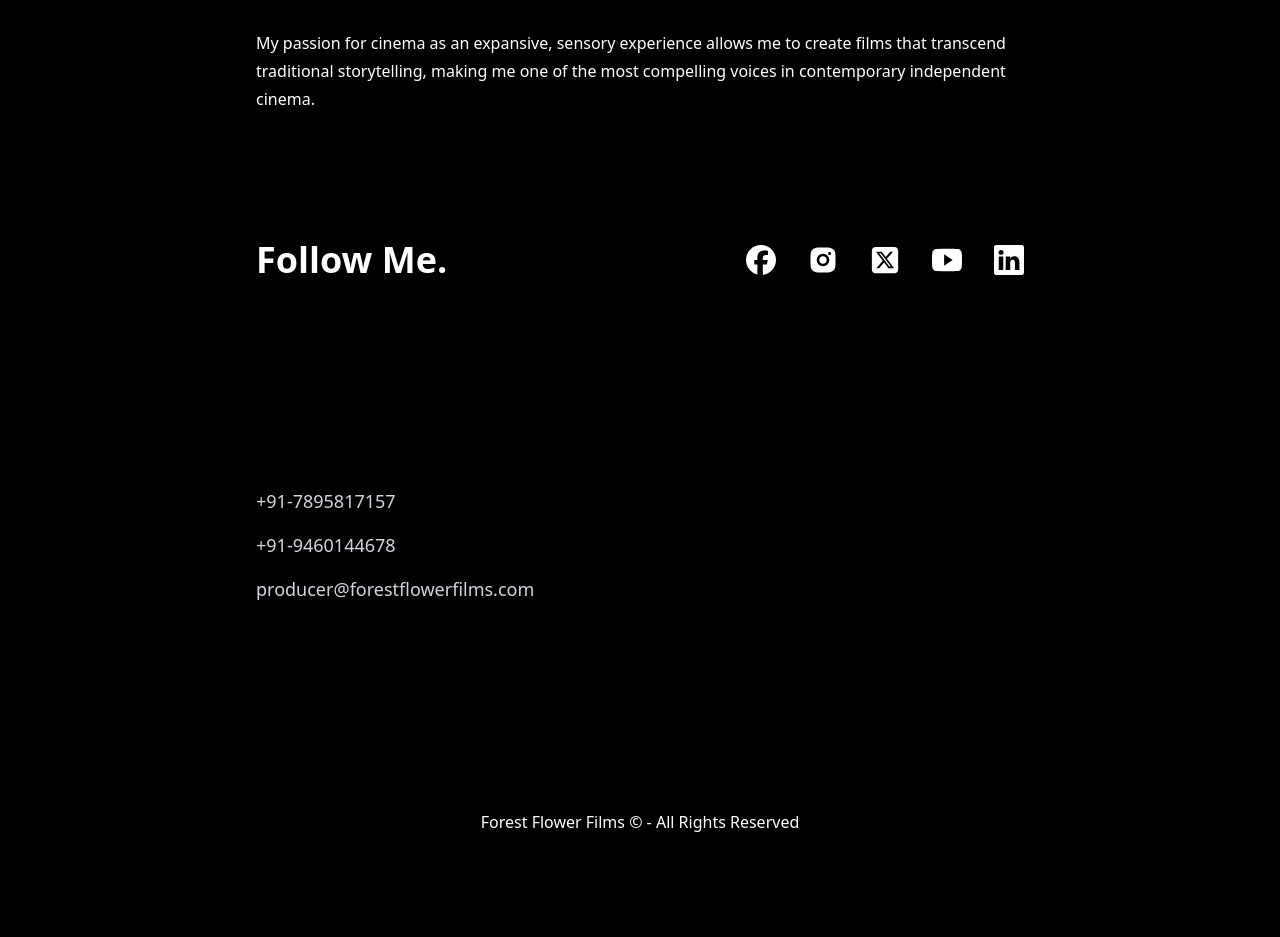
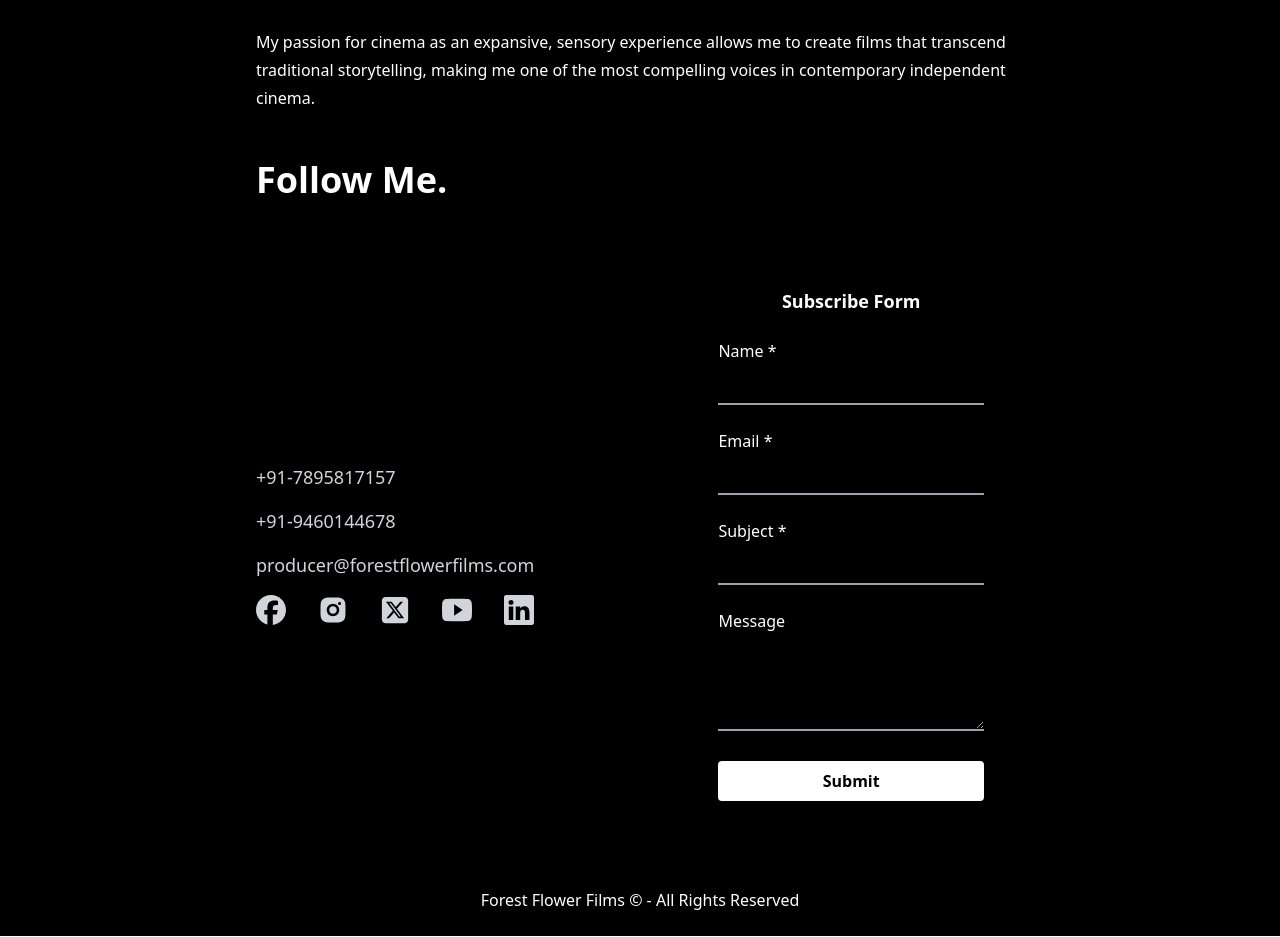
Before and after one commit to Gautam-Singh-Rathore/forest-flower-films, a React (Vite) app: page /about in a window 1280 px wide. Shown: the part 820-1757 px from the top of the page. Built offline with nearby package versions, Linux system fonts and the light colour scheme.

Commit message:
Some chnages

```diff
--- a/package.json
+++ b/package.json
@@ -28,6 +28,6 @@
     "globals": "^15.14.0",
     "postcss": "^8.4.49",
     "tailwindcss": "^3.4.17",
-    "vite": "^6.0.5"
+    "vite": "^6.0.7"
   }
 }
--- a/src/components/Footer.jsx
+++ b/src/components/Footer.jsx
@@ -11,11 +11,20 @@ const Footer = () => {
     const navigate = useNavigate();
 
   return (
-    <div className="bg-black w-full text-white h-screen px-4 lg:px-[20vw] md:px-[10vw] flex flex-col justify-around">
+    <div className="bg-black w-full text-white min-h-screen px-4 lg:px-[20vw] md:px-[10vw] flex flex-col justify-around gap-10">
       {/* Follow me  */}
       <div className=" flex flex-col lg:flex-row gap-8 lg:gap-0   justify-between items-center">
         <p className="text-3xl lg:text-4xl font-extrabold">Follow Me.</p>
-        <div className="flex justify-between gap-8 text-2xl lg:text-3xl">
+
+      </div>
+    <div className="flex flex-col md:flex-row gap-10 w-full justify-between items-center">
+{/* Email and phone  */}
+      <div className="w-full md:w-[45%] flex flex-col gap-4 text-sm lg:text-lg text-gray-300 px-10 lg:px-0">
+        <p>+91-7895817157</p>
+        <p>+91-9460144678</p>
+        <p>producer@forestflowerfilms.com</p>
+
+        <div className="flex justify-start gap-8 text-2xl lg:text-3xl">
           <FaFacebook onClick={()=> window.location.href="https://www.facebook.com/people/Forest-Flower-Films/61560437582794/" } className="cursor-pointer"/>
           <RiInstagramFill onClick={()=>window.location.href="https://www.instagram.com/forest_flower_films/" } className="cursor-pointer"/>
           <FaSquareXTwitter onClick={()=>window.location.href= "https://x.com/Thekabootari" } className="cursor-pointer"/>
@@ -24,12 +33,69 @@ const Footer = () => {
         </div>
       </div>
 
-      {/* Email and phone  */}
-      <div className="flex flex-col gap-4 text-sm lg:text-lg text-gray-300 px-10 lg:px-0">
-        <p>+91-7895817157</p>
-        <p>+91-9460144678</p>
-        <p>producer@forestflowerfilms.com</p>
+      {/* Subscribe form  */}
+      <div className=" w-full md:w-[45%] px-10 flex flex-col gap-6 ">
+        <h1 className="text-center font-semibold text-lg">Subscribe Form</h1>
+      <form class="space-y-6">
+
+          <div className="">
+            <label for="first_name" class="block text-white mb-4">
+              Name *
+            </label>
+            <input
+              type="text"
+              name="first_name"
+              class="w-full border-b-2 border-gray-400 bg-transparent text-white focus:outline-none  placeholder-white placeholder-opacity-50"
+            />
+          </div>
+          <div className="">
+            <label for="email" class="block text-white mb-4">
+              Email *
+            </label>
+            <input
+              type="email"
+              name="email"
+              class="w-full border-b-2 border-gray-400 bg-transparent text-white focus:outline-none  placeholder-white placeholder-opacity-50"
+            />
+          </div>
+
+          <div className="">
+            <label for="subject" class="block text-white mb-4">
+              Subject *
+            </label>
+            <input
+              type="text"
+              name="subject"
+              class="w-full border-b-2 border-gray-400 bg-transparent text-white focus:outline-none  placeholder-white placeholder-opacity-50"
+            />
+          </div>
+
+
+        <div>
+          <label for="message" class="block text-white">
+            Message
+          </label>
+          <textarea
+            name="message"
+            class="w-full border-b-2 border-gray-400 bg-transparent text-white focus:outline-none  placeholder-white placeholder-opacity-50"
+            rows="4"
+          ></textarea>
+        </div>
+
+        <div>
+          <button
+            type="submit"
+            class="w-full py-2 bg-white text-black font-semibold rounded hover: focus:ring-2"
+          >
+            Submit
+          </button>
+        </div>
+      </form>
       </div>
+    </div>
+
+
+
       {/* End bar  */}
       <div className="text-white text-center">
         Forest Flower Films © - All Rights Reserved
--- a/src/components/Header.jsx
+++ b/src/components/Header.jsx
@@ -11,7 +11,7 @@ const Header = () => {
   const navigate = useNavigate();
 
   return (
-    <div className="bg-black w-full h-[14vh] flex justify-between items-center lg:px-40 transition-all">
+    <div className="bg-black w-full h-[10vh] lg:h-[14vh] flex justify-between items-center lg:px-40 transition-all">
       {/* Logo  */}
       <div className="h-full w-max flex justify-center items-center">
         <div className=" h-full flex items-center justify-center">
--- a/src/components/HeroSection.jsx
+++ b/src/components/HeroSection.jsx
@@ -3,7 +3,7 @@ import bgvideo from "../../public/assets/bgvideo.mp4"
 
 const HeroSection = () => {
   return (
-    <div className='relative w-full h-[43vh] md:h-screen overflow-hidden bg-black z-[-2] flex items-center  border-b-[1px] border-gray-600 '>
+    <div className='relative w-full h-[43vh] lg:h-screen overflow-hidden bg-black z-[-2] flex items-center '>
         <video
         src={bgvideo}
         autoPlay
@@ -13,7 +13,7 @@ const HeroSection = () => {
       />
         <div className='text-whitew-max pl-40 pb-40 hidden lg:block'>
             <h1 className='text-white text-[50px] font-semibold mb-4'>Nidhi Saxena</h1>
-            <p className='font-semibold text-gray-400 text-xl pt-4'>Filmmaker, Writer and Visual Storyteller</p>
+            <p className='font-semibold text-gray-400 text-xl pt-3'>Filmmaker, Writer and Visual Storyteller</p>
         </div>
 
     </div>
--- a/src/components/HomeComponent.jsx
+++ b/src/components/HomeComponent.jsx
@@ -7,7 +7,7 @@ const HomeComponent = () => {
     <div className="bg-black text-white">
       {/* About  */}
       <div className="px-12 lg:px-[20vw] md:px-[10vw] py-16 ">
-        <div className="w-full  flex flex-col md:flex-row border-2 border-gray-700 rounded-3xl cursor-pointer hover:scale-105 transition-all ">
+        <div className="w-full  flex flex-col md:flex-row border-2 border-gray-700 rounded-3xl cursor-pointer ">
           {/* Image  */}
           <div className="w-full  p-4">
             <img src={image} alt="" className="rounded-lg" />
@@ -27,17 +27,17 @@ const HomeComponent = () => {
         </div>
       </div>
 
-      <div className="border-b-[1px] border-gray-600"></div>
+
 
       {/* Work  */}
       <div>
         {/* Container  */}
-        <div className="px-12 lg:px-[20vw] md:px-[10vw] py-10 ">
+        <div className="px-4 lg:px-[20vw] md:px-[10vw] py-10 ">
           <h1 className="text-3xl md:text-4xl text-white text-center font-extrabold pb-8">
             Recent Work
           </h1>
           {/* Card  */}
-          <div className="w-full  border-gray-700 border-[2px] h-max rounded-3xl flex flex-col md:flex-row hover:scale-105 transition-all cursor-pointer">
+          <div className="w-full  border-gray-700 border-[2px] h-max rounded-3xl flex flex-col md:flex-row cursor-pointer">
             <div className="w-full md:w-[50%] p-2">
               <p className="text-white text-lg font-bold py-2 text-center">
                 Sad Letters of an Imaginary Woman
@@ -100,7 +100,7 @@ const HomeComponent = () => {
           </div>
         </div>
       </div>
-      <div className="border-b-[1px] border-gray-600"></div>
+
     </div>
   );
 };
--- a/src/pages/AboutPage.jsx
+++ b/src/pages/AboutPage.jsx
@@ -7,7 +7,7 @@ const AboutPage = () => {
       <div className='py-6  px-4 lg:px-[20vw] md:px-[10vw]'>
         <img src={profile} className='' />
       </div>
-      <div className='border-b-[1px] border-gray-600'>
+      <div className=''>
       </div>
       <div className='py-6 px-4 lg:px-[20vw] md:px-[10vw] leading-7'>
         <p className='text-xl font-extrabold'>Nidhi Saxena – Filmmaker, Writer, and Visual Storyteller</p>
--- a/src/pages/ContactPage.jsx
+++ b/src/pages/ContactPage.jsx
@@ -10,7 +10,7 @@ const ContactPage = () => {
           Contact Me{" "}
         </h1>
       </div>
-      <div className="border-b-[1px] border-gray-600"></div>
+      {/* <div className="border-b-[1px] border-gray-600"></div> */}
 
       <div class="px-4 lg:px-[20vw] md:px-[10vw] mx-auto p-4 py-20">
         <form class="space-y-6">
@@ -85,7 +85,7 @@ const ContactPage = () => {
 
 
 
-      <div className="border-b-[1px] border-gray-600"></div>
+      {/* <div className="border-b-[1px] border-gray-600"></div> */}
     </div>
   );
 };
--- a/src/pages/FilmsPage.jsx
+++ b/src/pages/FilmsPage.jsx
@@ -11,13 +11,13 @@ const FilmsPage = () => {
           My Films{" "}
         </h1>
       </div>
-      <div className="border-b-[1px] border-gray-600"></div>
+      {/* <div className="border-b-[1px] border-gray-600"></div> */}
 
       <div className="flex items-center justify-center py-10 text-3xl font-semibold">
         <h1>All Time Films</h1>
       </div>
 
-      <div className="border-b-[1px] border-gray-600"></div>
+      {/* <div className="border-b-[1px] border-gray-600"></div> */}
 
       {/* Container  */}
       <div className="px-4 lg:px-[20vw] md:px-[10vw] py-10">
@@ -78,7 +78,7 @@ const FilmsPage = () => {
         </div>
       </div>
 
-      <div className="border-b-[1px] border-gray-600"></div>
+      {/* <div className="border-b-[1px] border-gray-600"></div> */}
     </div>
   );
 };
```
Also changed, not shown: 2 other files (tests, documents, lock files or other folders).
